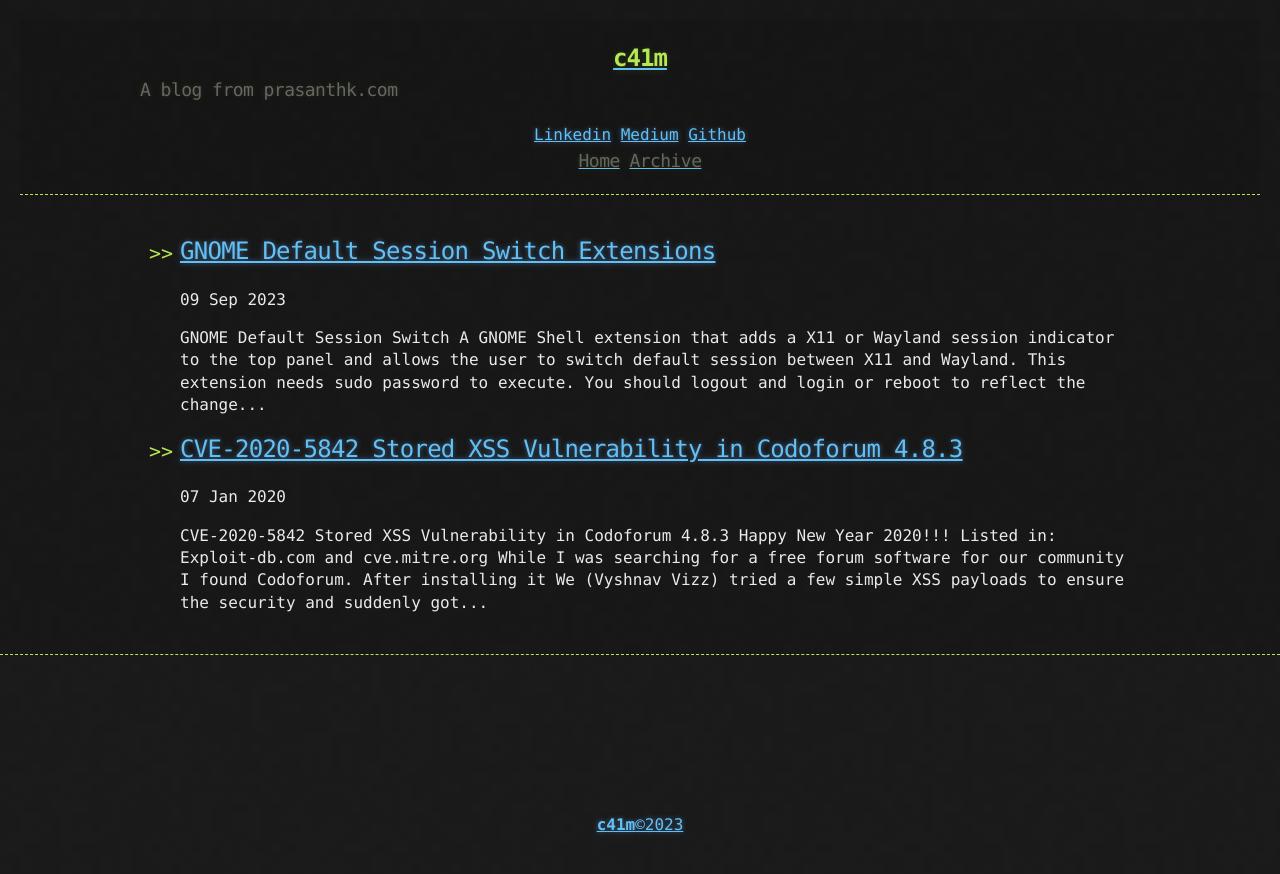
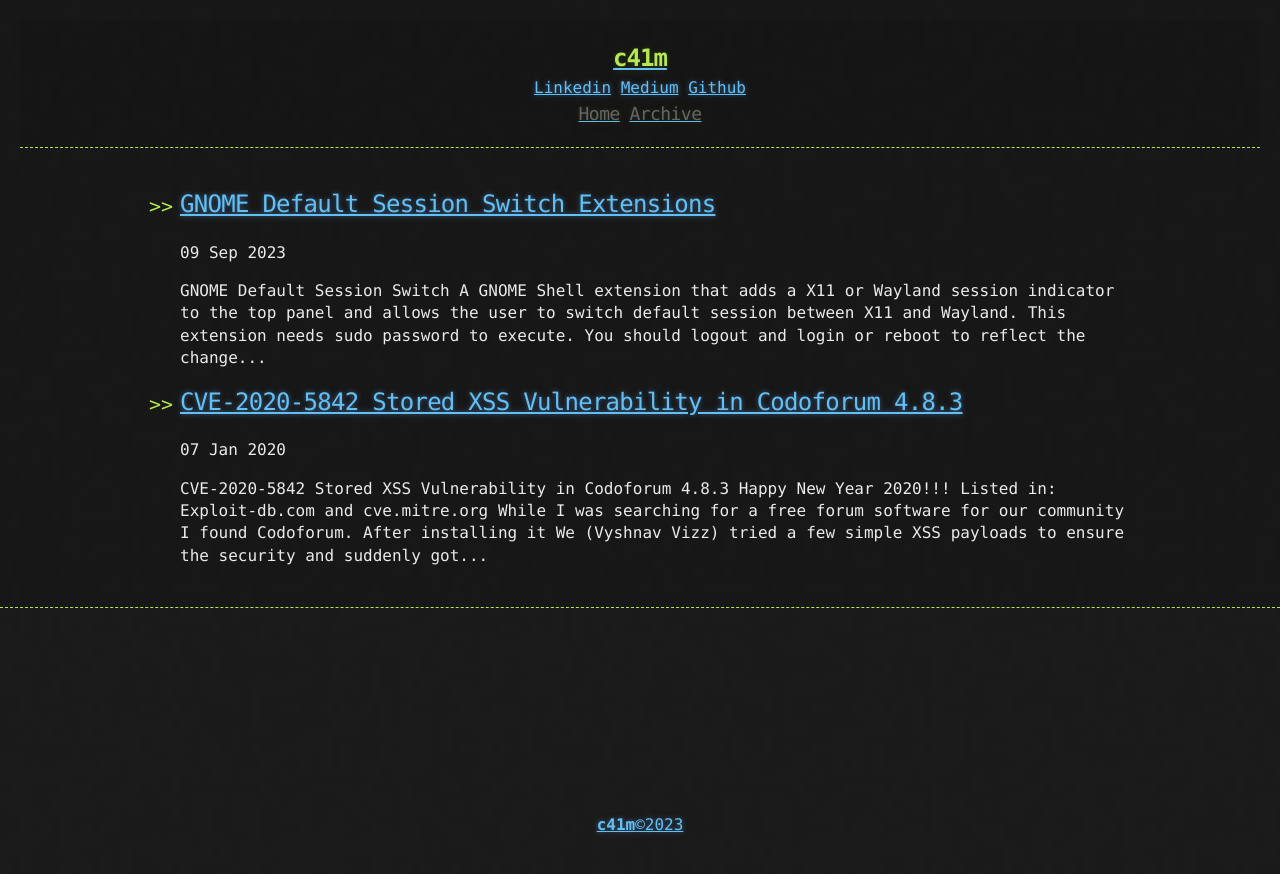
Before and after one commit to prasanthc41m/blog-theme, a Jekyll site: the page built from index.html, in a window 1280 px wide. Shown: the top 874 px of the page. Built offline with Jekyll 4.4.1, drawn with Linux system fonts in a browser that asks for light colours; the list of posts is cut into pages by our own code.

Commit message:
Update header.html

```diff
--- a/_includes/header.html
+++ b/_includes/header.html
@@ -4,7 +4,6 @@
         <a id="a-title" href="{{ relative_url }}">
           <h1>{{ site.title | default: site.github.repository_name }}</h1>
         </a>
-        <h2>{{ site.description | default: site.github.project_tagline }}</h2>
     <div style="text-align:center;">
       <a href="https://www.linkedin.com/in/prasanthc41m/">Linkedin</a>  <a href="https://prasanthc41m.medium.com/">Medium</a>  <a href="https://github.com/prasanthc41m">Github</a>
       <div class="header-links">
```
